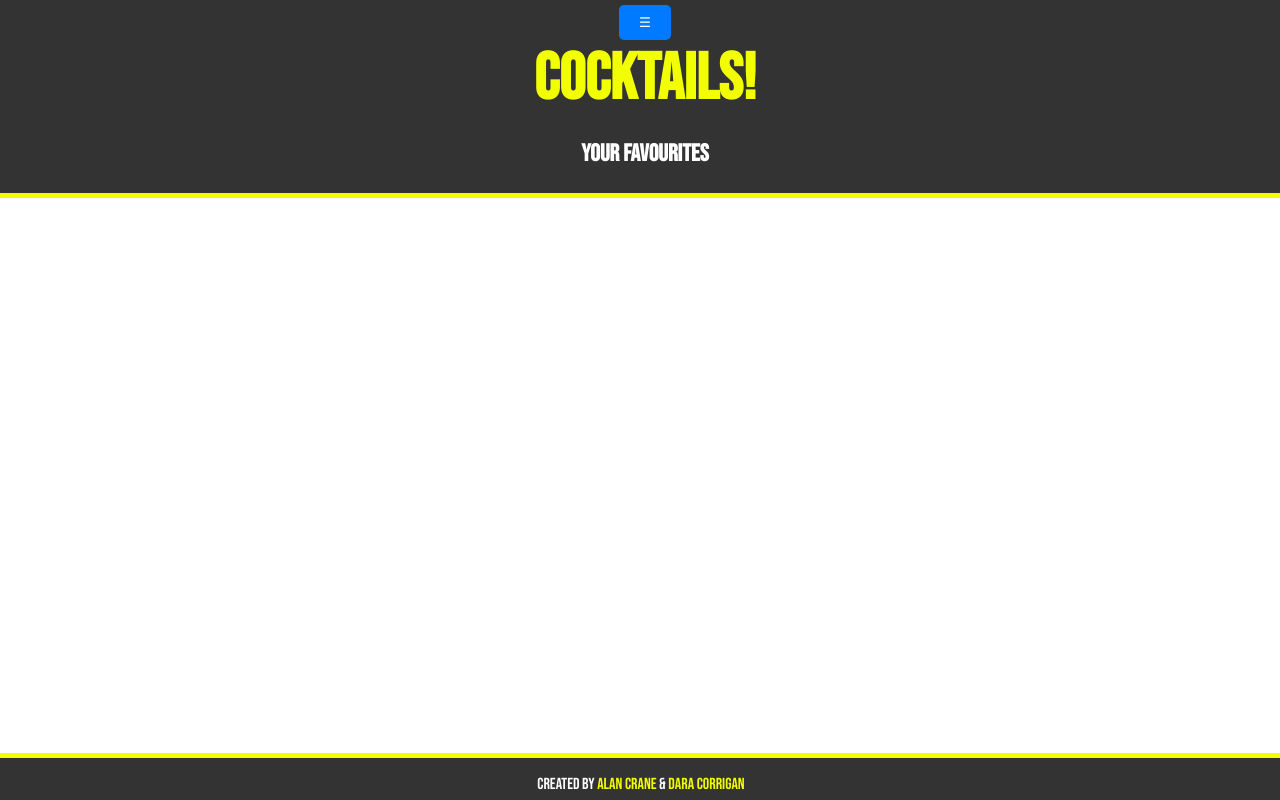
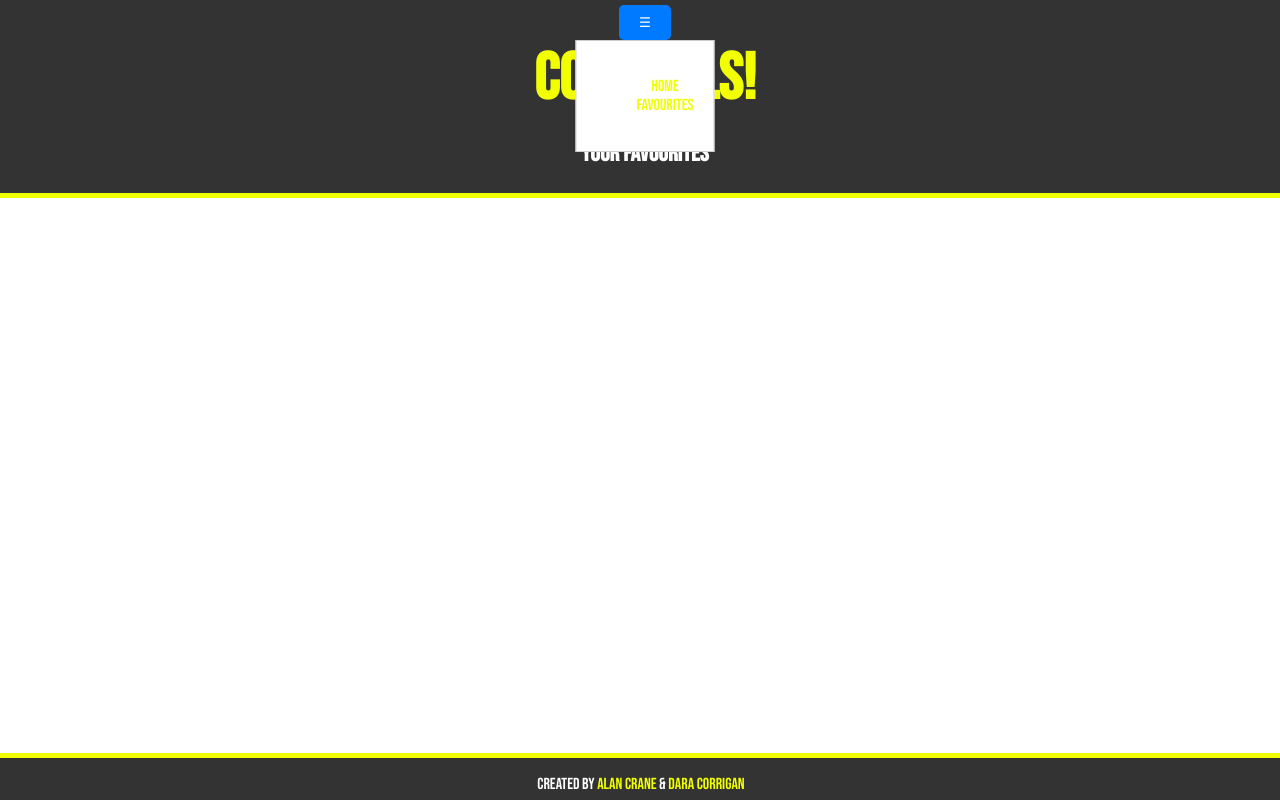
Before and after one commit to DaraCorrigan/Cocktail_Site, a plain HTML site: page favourites.html in a window 1280 px wide. Both pictures are taken after a click on the button "Toggle Menu". Drawn offline with nearby package versions, Linux system fonts and the light colour scheme.

Commit message:
Added temporary js for favourites navbar to make it work

```diff
--- a/assets/js/index.js
+++ b/assets/js/index.js
@@ -1,3 +1,5 @@
+console.log("Script loaded on favorites page");
+
 // SEARCH BAR ENTER BUTTON //
 const searchForm = document.getElementById("search-form");
 
@@ -21,6 +23,7 @@ const toggleBtn = document.getElementById("toggle-btn");
 const navbar = document.getElementById("navbar");
 
 toggleBtn.addEventListener("click", function() {
+    console.log("Button clicked");
     navbar.classList.toggle("active");
 });
 
--- a/favourites.html
+++ b/favourites.html
@@ -25,6 +25,18 @@
             </ul>
         </nav>
 
+        <!-- TEMPORARY -->
+        <script>
+        const toggleBtn = document.getElementById("toggle-btn");
+        const navbar = document.getElementById("navbar");
+
+        toggleBtn.addEventListener("click", function() {
+            console.log("Button clicked");
+            navbar.classList.toggle("active");
+        });
+        </script>
+        <!-- TEMPORARY -->
+
     </header>
 
     <main>
```
